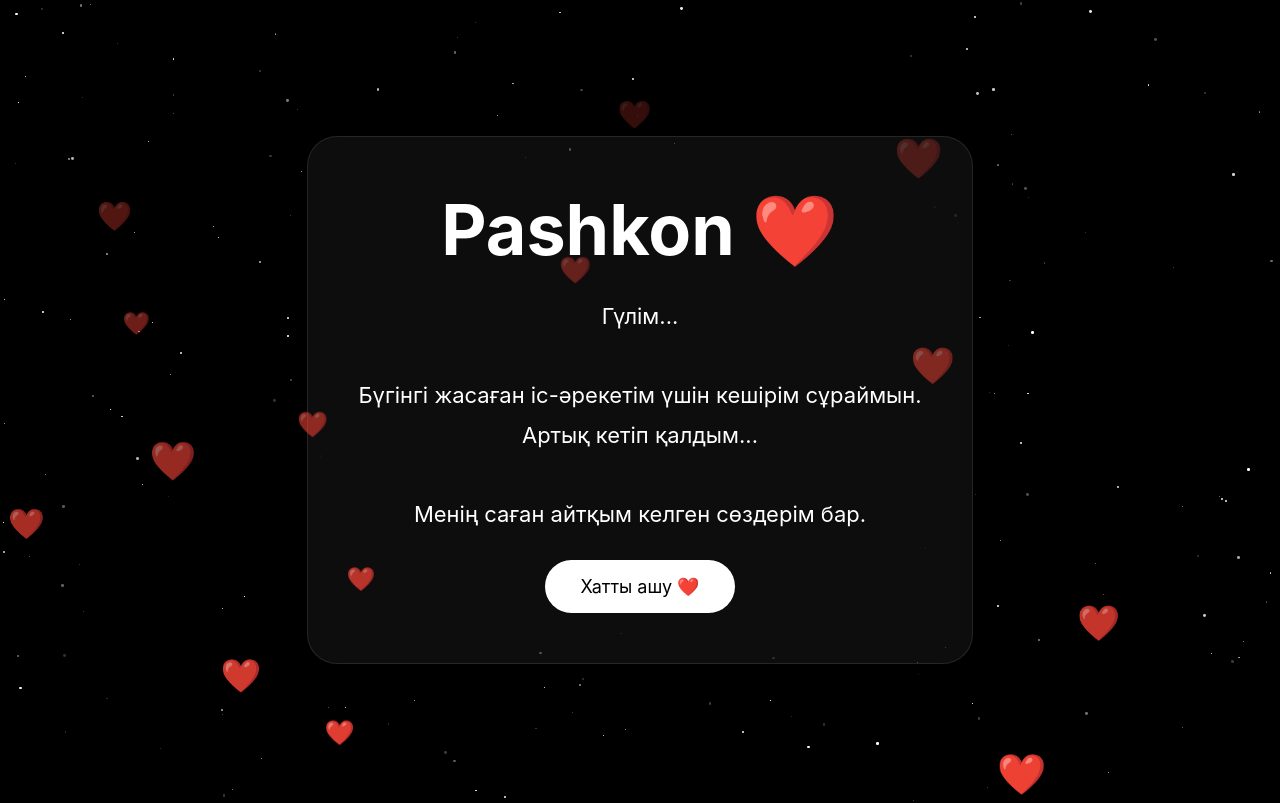
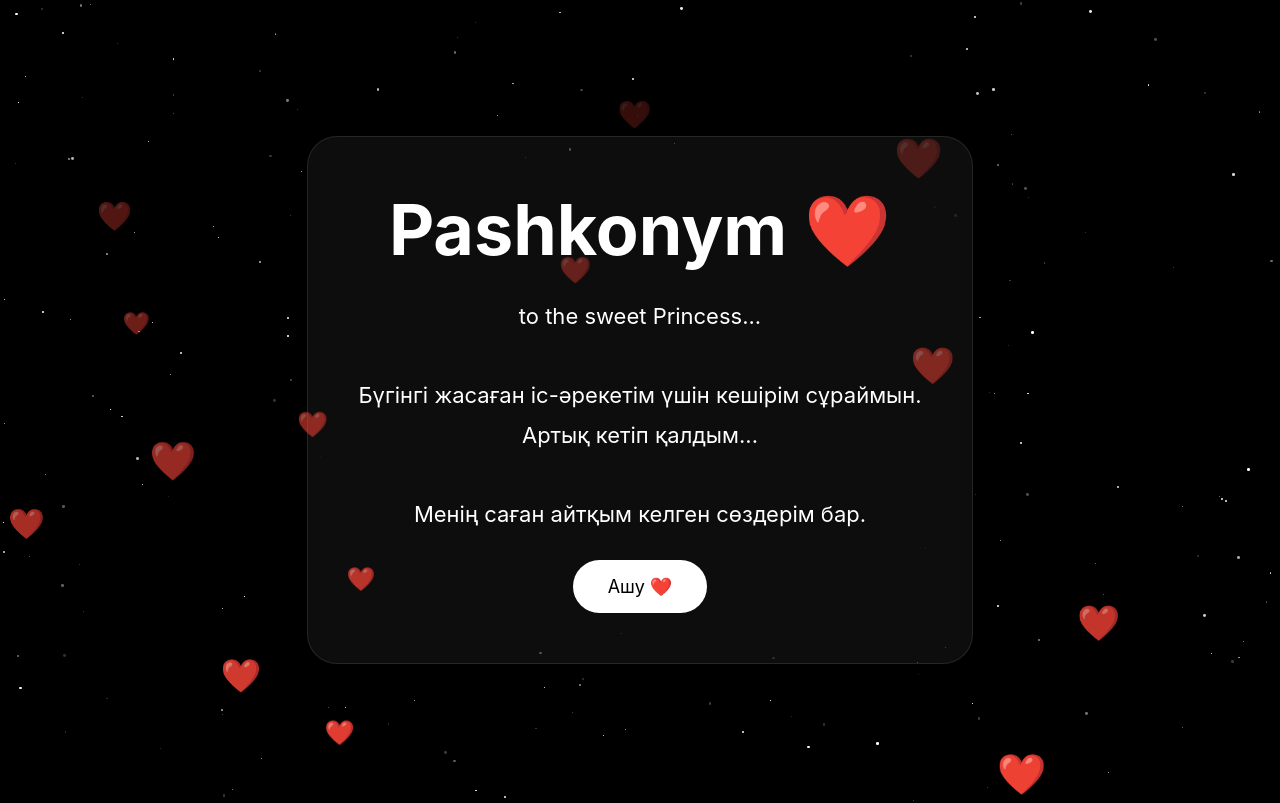
Before and after one commit to yusuftulyeu-droid/for-luv, a plain HTML site: page index.html in a window 1280 px wide. Shown: the top 803 px of the page. Drawn offline with Linux system fonts and the light colour scheme.

Commit message:
index.html

```diff
--- a/index.html
+++ b/index.html
@@ -17,9 +17,9 @@
 
 <section id="welcome">
     <div class="welcome-content">
-        <h1>Pashkon ❤️</h1>
+        <h1>Pashkonym ❤️</h1>
         <p>
-            Гүлім...
+            to the sweet Princess...
             <br><br>
             Бүгінгі жасаған іс-әрекетім үшін кешірім сұраймын.
             <br>
@@ -27,7 +27,7 @@
             <br><br>
             Менің саған айтқым келген сөздерім бар.
         </p>
-        <button id="startBtn">Хатты ашу ❤️</button>
+        <button id="startBtn">Aшу ❤️</button>
     </div>
 </section>
 
@@ -46,7 +46,7 @@
 
 <section id="finalPage" class="hidden">
     <div class="final-card">
-        <h1>❤️ Pashkon ❤️</h1>
+        <h1> Pashkonym ❤️</h1>
         <p>
             My Princessa...
             <br><br>
@@ -68,7 +68,7 @@
             <br><br>
             Love you till my last breath. ❤️
         </p>
-        <button id="forgiveBtn">Мені кешіресің бе? ❤️</button>
+        <button id="forgiveBtn">Мені кешіресің бе? </button>
         <h2 id="answer"></h2>
     </div>
 </section>
```
